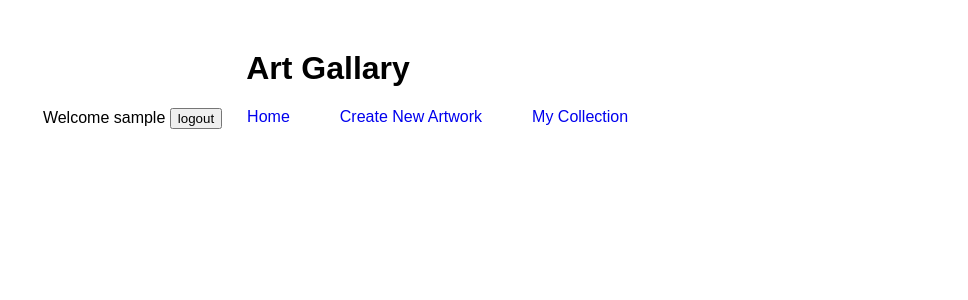
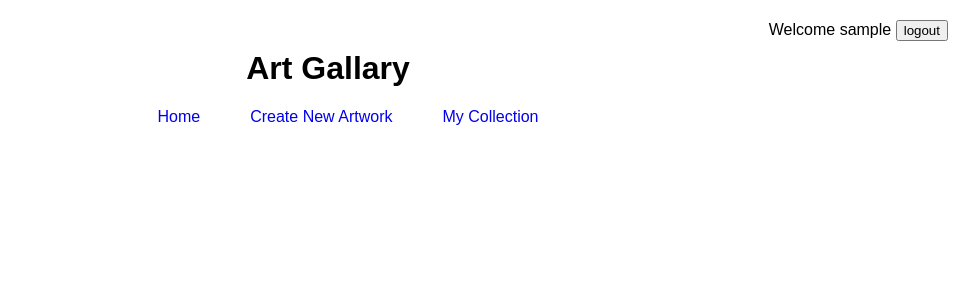
Before and after one commit to Tania-Hss/Full-stack-app, a Flask app: page / in a window 1280 px wide. Shown: the top 300 px of the page, without its empty margins (312-1280 px from the left). Run offline with Flask 2, Linux system fonts and the light colour scheme; the visitor is signed in with stand-in values (Sample User, id 1); data that the repository does not hold is empty; some libraries are stand-ins or nearby versions.

Commit message:
adding some styling and comments for readability

```diff
--- a/static/css/styles.css
+++ b/static/css/styles.css
@@ -11,17 +11,55 @@ h1 {
     list-style: none;
     display: flex;
     justify-content: center;
+
 }
 
-.links, li {
+/* .links form {
+    margin-left: 10px;
+} */
+
+.links li {
     margin: 0 25px;
 }
 
-.links, li, a {
+.links li a {
     text-decoration: none;
+
 }
-
 img {
     width: 300px;
     height: 250px;
 }
+
+.art-items {
+    display: flex;
+    flex-wrap: wrap;
+    justify-content: center;
+    margin-top: 50px;
+}
+
+.art-item {
+    width: 350px;
+    margin: 20px;
+}
+
+.art-item img {
+    width: 100%;
+    height: auto;
+}
+
+.art-item a {
+    text-align: center;
+    margin: 10px;
+    padding: 5px 10px;
+    background-color: rgba(143, 155, 157, 0.44);
+    border-radius: 5px;
+    color: white;
+    text-decoration: none;
+}
+
+nav form {
+    position: absolute;
+    top: 20px;
+    right: 20px;
+}
```
Also changed, not shown: app.py (+14 -10 lines).
